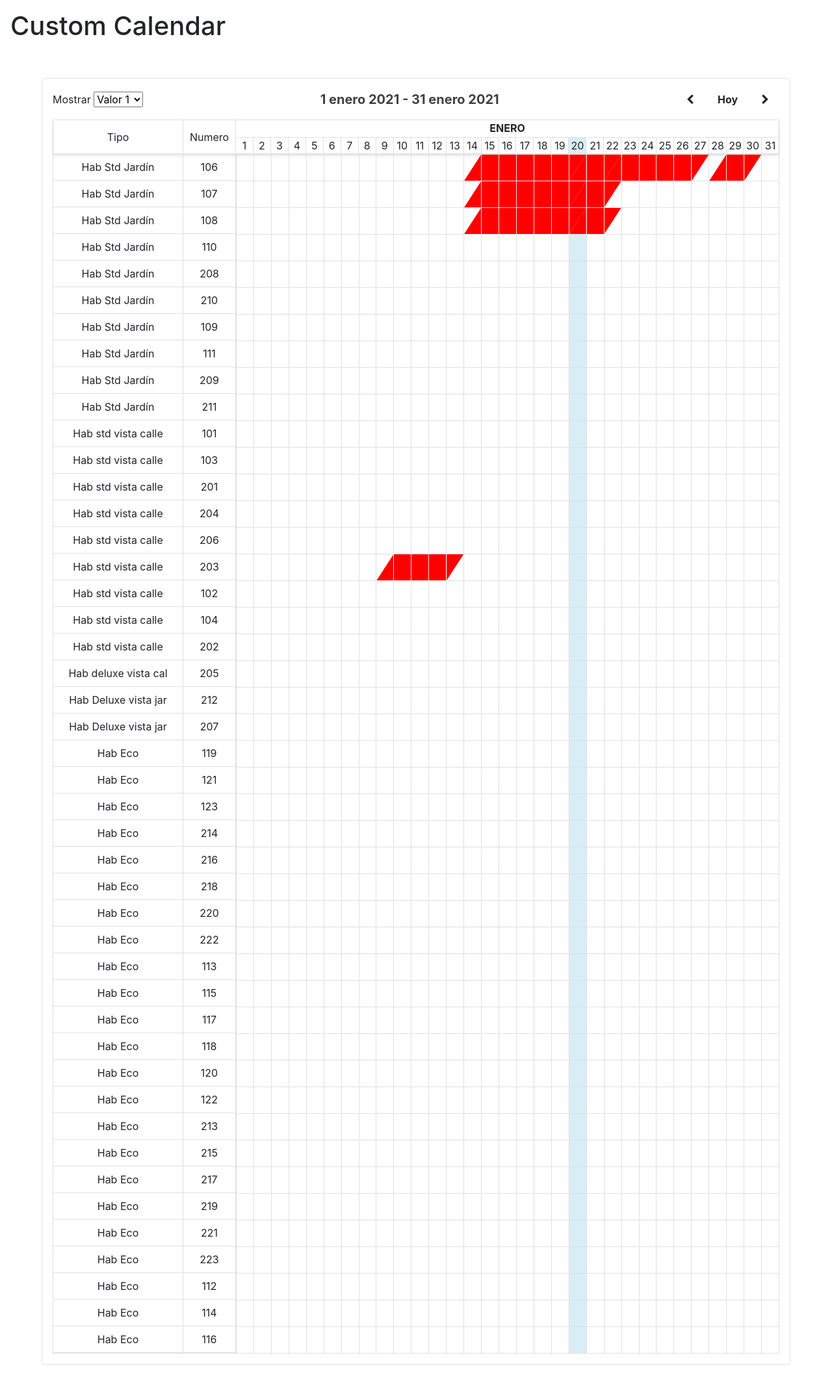
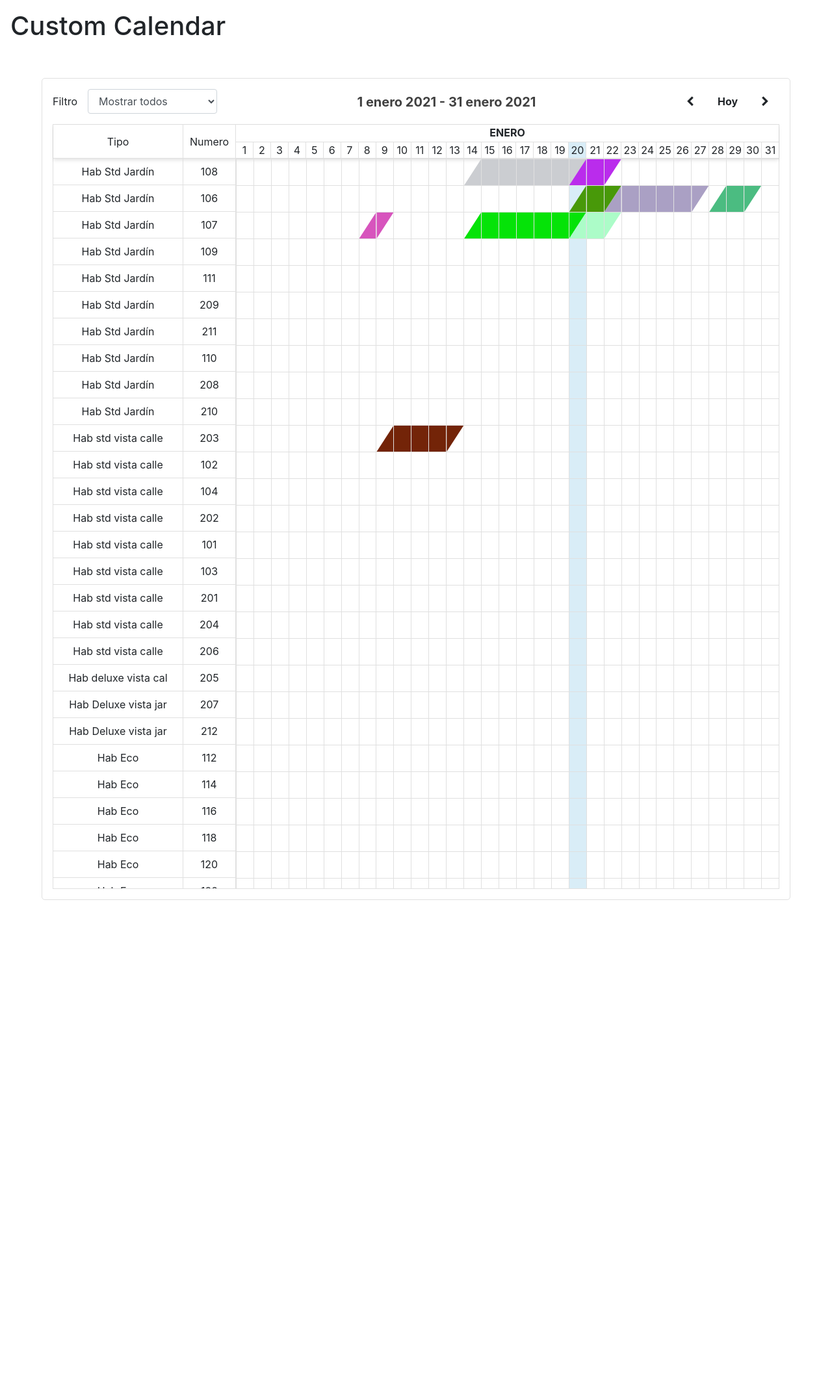
Before and after one commit to AndreyPootMay/calendar_reactive_mockup, a PHP site: page /index.html in a window 1280 px wide. Shown: the top 2139 px of the page at 65% size. Run offline with PHP 8.4, Linux system fonts and the light colour scheme.

Commit message:
creemos que ya esta terminado gg

```diff
--- a/css/styles.css
+++ b/css/styles.css
@@ -1,15 +1,8 @@
-td,
-th {
-	border: 1px solid black;
-}
-table {
-	border-collapse: collapse;
-}
-#monthCol {
-	text-align: center;
+/*-------------------- Calendar actions --------------------*/
+::-webkit-scrollbar {
+	display: none;
 }
 
-/*-------------------- Calendar actions --------------------*/
 .calendar__container {
 	width: 90%;
 	margin: auto;
@@ -23,6 +16,16 @@ table {
 	display: flex;
 	align-items: center;
 	justify-content: space-between;
+}
+
+.calendar__actions-switch-view {
+	display: flex;
+	align-items: center;
+	justify-content: center;
+}
+
+.calendar__actions-switch-view span {
+	margin-right: 1rem;
 }
 
 .calendar__actions-date-view p {
@@ -66,6 +69,7 @@ table {
 	display: grid;
 	grid-template-columns: 200px 80px 1fr;
 	border-collapse: collapse;
+	scrollbar-width: none;
 }
 
 .calendar__container-header {
@@ -74,6 +78,8 @@ table {
 
 .calendar__container-body {
 	grid-template-rows: auto;
+	max-height: 50vh;
+	overflow-y: scroll;
 }
 
 .calendar__container-item-1 {
--- a/index.html
+++ b/index.html
@@ -25,11 +25,9 @@
 			<div class="calendar__container">
 				<div class="calendar__actions">
 					<div class="calendar__actions-switch-view">
-						Mostrar
-						<select name="" id="">
-							<option value="0">Valor 1</option>
-							<option value="1">Valor 2</option>
-							<option value="2">Valor 3</option>
+						<span>Filtro</span>
+						<select id="filter" value="0" class="form-control">
+							<option value="all">Mostrar todos</option>
 						</select>
 					</div>
 					<div class="calendar__actions-date-view">
@@ -56,47 +54,7 @@
 						</div>
 					</div>
 
-					<div class="calendar__container-body">
-						<!-- <div class="calendar__container-item-1">
-							<span>Presidencial</span>
-						</div>
-						<div class="calendar__container-item-2">
-							<span>200</span>
-						</div>
-						<div class="calendar__bookings-items">
-							<div class="calendar__date-dates booking-days"></div>
-						</div>
-
-						<div class="calendar__container-item-1">
-							<span>Presidencial</span>
-						</div>
-						<div class="calendar__container-item-2">
-							<span>201</span>
-						</div>
-						<div class="calendar__bookings-items">
-							<div class="calendar__date-dates booking-days"></div>
-						</div>
-
-						<div class="calendar__container-item-1">
-							<span>Sencilla</span>
-						</div>
-						<div class="calendar__container-item-2">
-							<span>100</span>
-						</div>
-						<div class="calendar__bookings-items">
-							<div class="calendar__date-dates booking-days"></div>
-						</div>
-
-						<div class="calendar__container-item-1">
-							<span>Sencilla</span>
-						</div>
-						<div class="calendar__container-item-2">
-							<span>101</span>
-						</div>
-						<div class="calendar__bookings-items">
-							<div class="calendar__date-dates booking-days"></div>
-						</div> -->
-					</div>
+					<div class="calendar__container-body"></div>
 				</div>
 			</div>
 		</main>
--- a/js/app.js
+++ b/js/app.js
@@ -1,42 +1,55 @@
-const bookings = [
+let data = [
+	{
+		short_name: 'Hab Std Jardín',
+		room_code: '108',
+		bookings: {
+			7: {
+				id: '7',
+				title: 'Niger Andrey Poot May',
+				color: '#cbcdd1',
+				check_in: '2021-01-14',
+				check_out: '2021-01-20',
+			},
+			12: {
+				id: '12',
+				title: 'Mitch Castro',
+				color: '#ba2cec',
+				check_in: '2021-01-20',
+				check_out: '2021-01-22',
+			},
+		},
+	},
 	{
 		short_name: 'Hab Std Jardín',
 		room_code: '106',
 		bookings: {
+			9: {
+				id: '9',
+				title: 'Daniel El Travieso',
+				color: '#aaa0c4',
+				check_in: '2021-01-22',
+				check_out: '2021-01-27',
+			},
 			4: {
 				id: '4',
 				title: 'John Revol Doe',
-				color: '',
+				color: '#6d4ef5',
 				check_in: '2021-04-03',
 				check_out: '2021-04-11',
 			},
 			8: {
 				id: '8',
 				title: 'Dinosaurio Anacleto',
-				color: '',
+				color: '#4bbc81',
 				check_in: '2021-01-28',
 				check_out: '2021-01-30',
 			},
 			10: {
 				id: '10',
 				title: 'Daniel El barbaro',
-				color: '',
+				color: '#489909',
 				check_in: '2021-01-20',
 				check_out: '2021-01-22',
-			},
-			5: {
-				id: '5',
-				title: 'Niger Andrey Poot May',
-				color: '',
-				check_in: '2021-01-14',
-				check_out: '2021-01-20',
-			},
-			9: {
-				id: '9',
-				title: 'Daniel El Travieso',
-				color: '',
-				check_in: '2021-01-22',
-				check_out: '2021-01-27',
 			},
 		},
 	},
@@ -44,54 +57,36 @@ const bookings = [
 		short_name: 'Hab Std Jardín',
 		room_code: '107',
 		bookings: {
+			11: {
+				id: '11',
+				title: 'Mark Zucaritas',
+				color: '#acfcc8',
+				check_in: '2021-01-20',
+				check_out: '2021-01-22',
+			},
+			1: {
+				id: '1',
+				title: 'YUCA-20',
+				color: '#d754bd',
+				check_in: '2021-01-08',
+				check_out: '2021-01-09',
+			},
 			6: {
 				id: '6',
 				title: 'Niger Andrey Poot May',
-				color: '',
-				check_in: '2021-01-14',
-				check_out: '2021-01-20',
-			},
-			11: {
-				id: '11',
-				title: 'Mark Zucaritas',
-				color: '',
-				check_in: '2021-01-20',
-				check_out: '2021-01-22',
-			},
-		},
-	},
-	{
-		short_name: 'Hab Std Jardín',
-		room_code: '108',
-		bookings: {
-			12: {
-				id: '12',
-				title: 'Mitch Castro',
-				color: '#adf406',
-				check_in: '2021-01-20',
-				check_out: '2021-01-22',
-			},
-			7: {
-				id: '7',
-				title: 'Niger Andrey Poot May',
-				color: '',
+				color: '#05e308',
 				check_in: '2021-01-14',
 				check_out: '2021-01-20',
 			},
 		},
 	},
-	{ short_name: 'Hab Std Jardín', room_code: '110', bookings: [] },
-	{ short_name: 'Hab Std Jardín', room_code: '208', bookings: [] },
-	{ short_name: 'Hab Std Jardín', room_code: '210', bookings: [] },
 	{ short_name: 'Hab Std Jardín', room_code: '109', bookings: [] },
 	{ short_name: 'Hab Std Jardín', room_code: '111', bookings: [] },
 	{ short_name: 'Hab Std Jardín', room_code: '209', bookings: [] },
 	{ short_name: 'Hab Std Jardín', room_code: '211', bookings: [] },
-	{ short_name: 'Hab std vista calle', room_code: '101', bookings: [] },
-	{ short_name: 'Hab std vista calle', room_code: '103', bookings: [] },
-	{ short_name: 'Hab std vista calle', room_code: '201', bookings: [] },
-	{ short_name: 'Hab std vista calle', room_code: '204', bookings: [] },
-	{ short_name: 'Hab std vista calle', room_code: '206', bookings: [] },
+	{ short_name: 'Hab Std Jardín', room_code: '110', bookings: [] },
+	{ short_name: 'Hab Std Jardín', room_code: '208', bookings: [] },
+	{ short_name: 'Hab Std Jardín', room_code: '210', bookings: [] },
 	{
 		short_name: 'Hab std vista calle',
 		room_code: '203',
@@ -99,7 +94,7 @@ const bookings = [
 			2: {
 				id: '2',
 				title: 'CAN-23',
-				color: '',
+				color: '#732408',
 				check_in: '2021-01-09',
 				check_out: '2021-01-13',
 			},
@@ -108,20 +103,17 @@ const bookings = [
 	{ short_name: 'Hab std vista calle', room_code: '102', bookings: [] },
 	{ short_name: 'Hab std vista calle', room_code: '104', bookings: [] },
 	{ short_name: 'Hab std vista calle', room_code: '202', bookings: [] },
+	{ short_name: 'Hab std vista calle', room_code: '101', bookings: [] },
+	{ short_name: 'Hab std vista calle', room_code: '103', bookings: [] },
+	{ short_name: 'Hab std vista calle', room_code: '201', bookings: [] },
+	{ short_name: 'Hab std vista calle', room_code: '204', bookings: [] },
+	{ short_name: 'Hab std vista calle', room_code: '206', bookings: [] },
 	{ short_name: 'Hab deluxe vista cal', room_code: '205', bookings: [] },
+	{ short_name: 'Hab Deluxe vista jar', room_code: '207', bookings: [] },
 	{ short_name: 'Hab Deluxe vista jar', room_code: '212', bookings: [] },
-	{ short_name: 'Hab Deluxe vista jar', room_code: '207', bookings: [] },
-	{ short_name: 'Hab Eco', room_code: '119', bookings: [] },
-	{ short_name: 'Hab Eco', room_code: '121', bookings: [] },
-	{ short_name: 'Hab Eco', room_code: '123', bookings: [] },
-	{ short_name: 'Hab Eco', room_code: '214', bookings: [] },
-	{ short_name: 'Hab Eco', room_code: '216', bookings: [] },
-	{ short_name: 'Hab Eco', room_code: '218', bookings: [] },
-	{ short_name: 'Hab Eco', room_code: '220', bookings: [] },
-	{ short_name: 'Hab Eco', room_code: '222', bookings: [] },
-	{ short_name: 'Hab Eco', room_code: '113', bookings: [] },
-	{ short_name: 'Hab Eco', room_code: '115', bookings: [] },
-	{ short_name: 'Hab Eco', room_code: '117', bookings: [] },
+	{ short_name: 'Hab Eco', room_code: '112', bookings: [] },
+	{ short_name: 'Hab Eco', room_code: '114', bookings: [] },
+	{ short_name: 'Hab Eco', room_code: '116', bookings: [] },
 	{ short_name: 'Hab Eco', room_code: '118', bookings: [] },
 	{ short_name: 'Hab Eco', room_code: '120', bookings: [] },
 	{ short_name: 'Hab Eco', room_code: '122', bookings: [] },
@@ -131,112 +123,127 @@ const bookings = [
 	{ short_name: 'Hab Eco', room_code: '219', bookings: [] },
 	{ short_name: 'Hab Eco', room_code: '221', bookings: [] },
 	{ short_name: 'Hab Eco', room_code: '223', bookings: [] },
-	{ short_name: 'Hab Eco', room_code: '112', bookings: [] },
-	{ short_name: 'Hab Eco', room_code: '114', bookings: [] },
-	{ short_name: 'Hab Eco', room_code: '116', bookings: [] },
+	{ short_name: 'Hab Eco', room_code: '113', bookings: [] },
+	{ short_name: 'Hab Eco', room_code: '115', bookings: [] },
+	{ short_name: 'Hab Eco', room_code: '117', bookings: [] },
+	{ short_name: 'Hab Eco', room_code: '119', bookings: [] },
+	{ short_name: 'Hab Eco', room_code: '121', bookings: [] },
+	{ short_name: 'Hab Eco', room_code: '123', bookings: [] },
+	{ short_name: 'Hab Eco', room_code: '214', bookings: [] },
+	{ short_name: 'Hab Eco', room_code: '216', bookings: [] },
+	{ short_name: 'Hab Eco', room_code: '218', bookings: [] },
+	{ short_name: 'Hab Eco', room_code: '220', bookings: [] },
+	{ short_name: 'Hab Eco', room_code: '222', bookings: [] },
 ];
+let bookings = data;
+
+// TODO: Adaptar
+async function getData() {
+	try {
+		const res = await fetch(`http://localhost/avanto_hoteles/admin/rooms/room-calendar-data`);
+		res.json();
+		console.log(res);
+	} catch (error) {
+		console.error(error);
+	}
+}
+
+getData();
+
+const eSelect = document.querySelector('#filter');
+
+eSelect.addEventListener('change', (e) => {
+	const val = e.target.value;
+
+	val !== 'all' ? (bookings = data.filter((b) => b.short_name === val)) : (bookings = data);
+
+	printBookings();
+});
+
+function createOptionsSelect() {
+	const eSelect = document.querySelector('#filter');
+	let seeder = '';
+
+	bookings.forEach((b) => {
+		if (b.short_name !== seeder) {
+			const eOption = document.createElement('option');
+			eOption.value = b.short_name;
+			eOption.innerText = b.short_name;
+
+			eSelect.appendChild(eOption);
+		}
+
+		seeder = b.short_name;
+	});
+}
 
 moment.locale('es');
 
 let cMonth = new Date().getMonth();
 const cDay = moment().format('D');
+let days = moment().endOf('month').add(cMonth, 'month').format('DD');
+let month = 0;
 
 const afterMonth = () => {
 	cMonth--;
+	days = moment().endOf('month').add(cMonth, 'month').format('DD');
 
 	printDays(cMonth);
 };
 
 const nextMonth = () => {
 	cMonth++;
+	days = moment().endOf('month').add(cMonth, 'month').format('DD');
 
-	printDays(cMonth);
+	printDays();
 };
 
 const currentMonth = () => {
 	cMonth = new Date().getMonth();
+	days = moment().endOf('month').add(month, 'month').format('DD');
 
-	printDays(cMonth);
+	printDays();
 };
 
-const printDays = (month) => {
+const printDays = () => {
 	$(function () {
 		$('[data-toggle="tooltip"]').tooltip();
 	});
 
-	const ttlDays = moment().endOf('month').add(month, 'month').format('DD');
 	const eDays = document.querySelector('#calendar__days');
-	const cMonth = new Date().getMonth();
 
 	eDays.innerHTML = '';
 
-	for (let i = 0; i < ttlDays; i++) {
+	for (let i = 0; i < days; i++) {
 		const eSpan = document.createElement('span');
 		eSpan.innerHTML = `${i + 1}`;
 
-		if (i + 1 === Number(cDay) && Number(month) === cMonth) {
+		if (i + 1 === Number(cDay) && Number(cMonth) === new Date().getMonth()) {
 			eSpan.className = 'current-day';
 		}
 
 		eDays.appendChild(eSpan);
 	}
 
-	printTxtDate(ttlDays, month);
-	printBookings(ttlDays, month);
+	printTxtDate();
+	printBookings();
 };
 
-const printTxtDate = (ttlDays, month) => {
+const printTxtDate = () => {
 	const eTextDate = document.getElementById('calendar-text');
 	const eMonthTitle = document.getElementById('calendar-monthTitle');
-	const txtMonth = moment().add(month, 'month').format('MMMM');
-	const txtYear = moment().add(month, 'month').format('YYYY');
+	const txtMonth = moment().add(cMonth, 'month').format('MMMM');
+	const txtYear = moment().add(cMonth, 'month').format('YYYY');
 
-	eTextDate.innerText = `1 ${txtMonth} ${txtYear} - ${ttlDays} ${txtMonth} ${txtYear}`;
+	eTextDate.innerText = `1 ${txtMonth} ${txtYear} - ${days} ${txtMonth} ${txtYear}`;
 	eMonthTitle.innerText = `${txtMonth.toUpperCase()}`;
 };
 
-const printBookings = (days, month) => {
-	// Required values for fetch (Used in the query)
-	const monthNumber = moment().add(month, 'month').format('M');
-	const yearNumber = moment().add(month, 'month').format('Y');
-
-	console.table({ month: monthNumber, year: yearNumber });
-
-	const cMonth = new Date().getMonth();
+const printBookings = () => {
 	const eCalendar = document.querySelector('.calendar__container-body');
 	eCalendar.innerHTML = '';
 
 	bookings.forEach((b) => {
-		/**
-		 * Crea 'div', add class 'calendar__container-item-1', add 'span', span add innerText
-		 * Crea 'div', add class 'calendar__container-item-2', add 'span', span add innerText
-		 * Crea 'div', add class 'calendar__bookings-items', add 'div' add class 'calendar__date-dates booking-days', add 'div'
-		 *
-		 * if booking ?
-		 * create 'span', add class 'booking', add style 'backgroundColor', add data-toggle="tooltip"
-		 * data-placement="top" title="Booking 1"
-		 */
-		/**
-		 * <div class="calendar__container-item-1">
-				<span>Presidencial</span>
-			</div>
-			<div class="calendar__container-item-2">
-				<span>200</span>
-			</div>
-			<div class="calendar__bookings-items">
-				<div class="calendar__date-dates booking-days">
-					<div></div>
-					<div>
-						<span class="booking" style="background: #A50CA0;" data-toggle="tooltip" data-placement="top" title="Booking 1"></span>
-					</div>
-					<div>
-						<span class="booking" style="background: #A50CA0;" data-toggle="tooltip" data-placement="top" title="Booking 1"></span>
-					</div>
-					<div></div> ... *nDays
-				</div>
-			</div>
-		*/
-
 		const eRoomType = document.createElement('div');
 		eRoomType.className = 'calendar__container-item-1';
 		const eTypeSpan = document.createElement('span');
@@ -257,7 +264,7 @@ const printBookings = (days, month) => {
 		for (let i = 0; i < days; i++) {
 			const eBookingItem = document.createElement('div');
 
-			if (i + 1 === Number(cDay) && cMonth === month) {
+			if (i + 1 === Number(cDay) && new Date().getMonth() === cMonth) {
 				eBookingItem.className = 'current-day';
 			}
 
@@ -276,11 +283,10 @@ const printBookings = (days, month) => {
 					eBooking.className = 'booking';
 				}
 
-				if (Number(bDateI) === month + 1 && Number(bDateO) === month + 1) {
+				if (Number(bDateI) === cMonth + 1 && Number(bDateO) === cMonth + 1) {
 					if (i + 1 >= Number(bDayCheckI) && i + 1 <= Number(bDayCheckO)) {
-						eBooking.href = `#`;
-						// TODO: CAMBIAR EL VALOR POR 'b.bookings[key].color'
-						eBooking.style.background = 'red';
+						eBooking.href = `${window.location.origin}/${b.bookings[key].url}`;
+						eBooking.style.background = b.bookings[key].color;
 						eBooking.setAttribute('data-toggle', 'tooltip');
 						eBooking.setAttribute('data-placement', 'top');
 						eBooking.setAttribute('title', b.bookings[key].title);
@@ -300,10 +306,10 @@ const printBookings = (days, month) => {
 		eCalendar.appendChild(eBookings);
 	});
 
-	setStyGridTempCol(days);
+	setStyGridTempCol();
 };
 
-const setStyGridTempCol = (days) => {
+const setStyGridTempCol = () => {
 	const eGrid = document.querySelectorAll('.calendar__date-dates');
 
 	eGrid.forEach((e) => {
@@ -311,7 +317,8 @@ const setStyGridTempCol = (days) => {
 	});
 };
 
-printDays(cMonth);
+createOptionsSelect();
+printDays();
 
 const btnRight = document.querySelector('#btnRight');
 const btnLeft = document.querySelector('#btnLeft');
```
